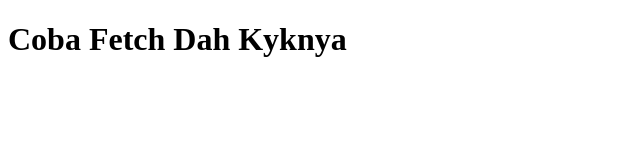
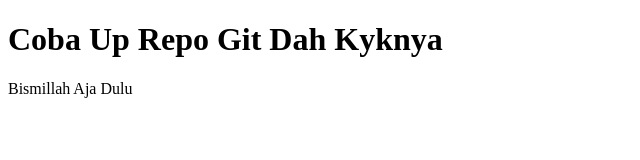
Before and after one commit to Dzahabi84/CobaRepo2, a plain HTML site: page index.html in a window 1280 px wide. Shown: the whole page, without its empty margins (0-640 px from the left). Drawn offline with Linux system fonts and the light colour scheme.

Commit message:
Coba UP Repo Ke GitHub 2

```diff
--- a/index.html
+++ b/index.html
@@ -7,6 +7,7 @@
     <title>Document</title>
 </head>
 <body>
-    <h1>Coba Fetch Dah Kyknya</h1>
+    <h1>Coba Up Repo Git Dah Kyknya</h1>
+    <p>Bismillah Aja Dulu</p>
 </body>
 </html>
```
